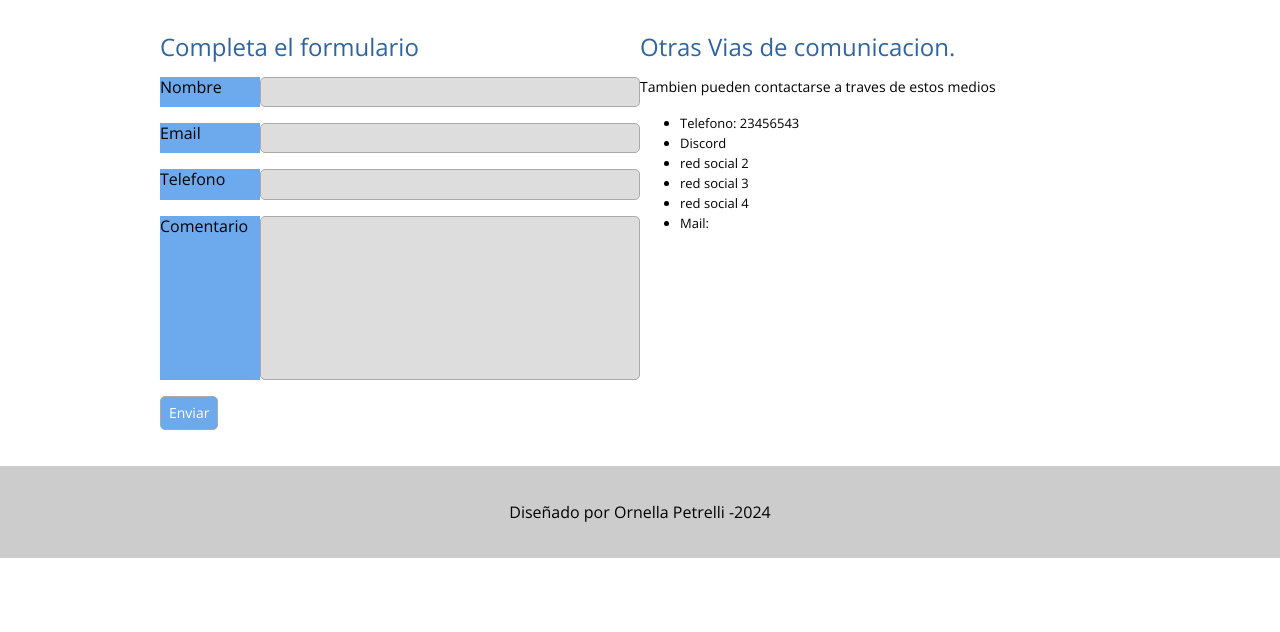
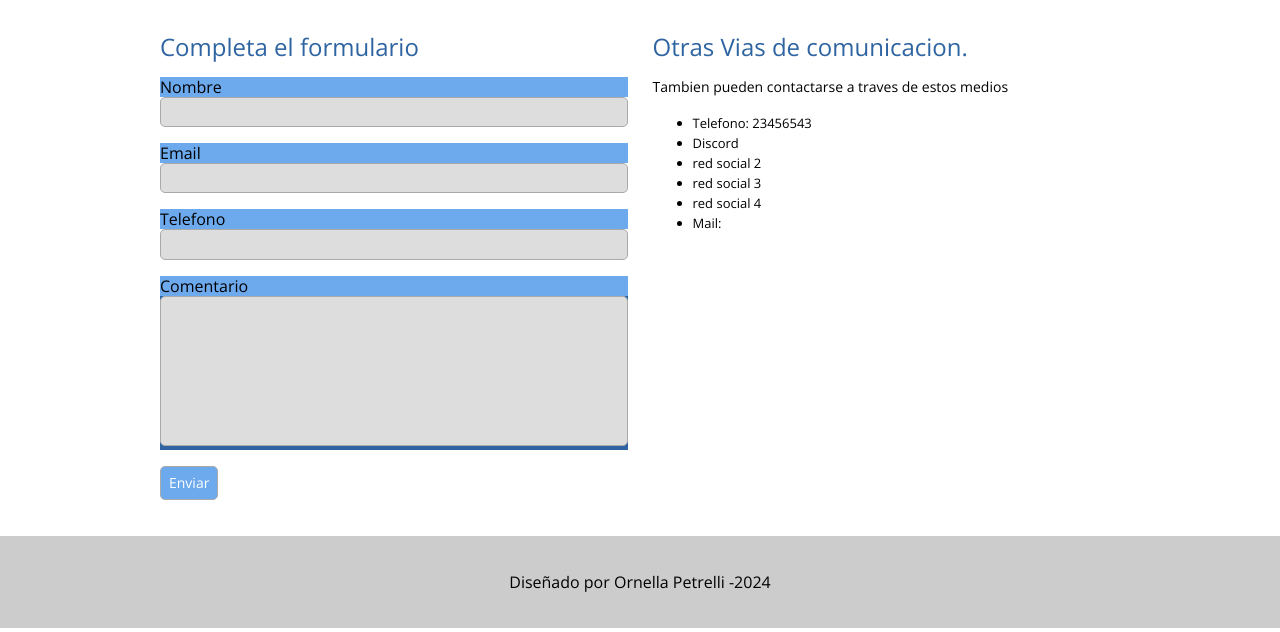
Before and after one commit to orneepetrelli/clase-8-y-9, a plain HTML site: page contactos.html in a window 1280 px wide. Shown: the part 168-800 px from the top of the page. Drawn offline with nearby package versions, Linux system fonts and the light colour scheme.

Commit message:
fin de este trabajo

```diff
--- a/css/transportes.css
+++ b/css/transportes.css
@@ -162,6 +162,7 @@ h2{
 
 .contacto{
     display: flex;
+    gap: 25px;
 }
 
 .contacto div{
@@ -176,13 +177,15 @@ h2{
     font-size: 13px;
 }
 
-.formulario p{
-    display: flex;
-}
+/*.formulario p{
+    display: flex; hace que el lebal ,input esten en la misma linea
+}*/
 
 .formulario p label{
     min-width: 100px;
     background-color: #6da9ed;
+    display: flex;
+    align-items: center;
 }
 
 .formulario p input ,
@@ -193,11 +196,18 @@ h2{
     border-radius: 5px;
     padding: 6px;
     font-size: 14px;
+    box-sizing: border-box;
 }
 
 .formulario p textarea{
 resize: none;
 height: 150px;
+}
+
+.formulario p:nth-child(4){/*contra: si modifico al padre ,
+    si modifico el contenido entonces ya no me sirve, tengo que modificar el nivel del hijo.*/
+    background-color: #2e64a1;
+    align-items: start;
 }
 
 .formulario input[type="submit"]{
@@ -207,6 +217,12 @@ height: 150px;
     box-shadow: 0 0 10px rgba(o,o,o,o.3);
     color: white;
     cursor: pointer;
+    /*position: relative;
+    left: 100px;*/
+}
+
+.formulario input[type="submit"]:hover{
+    background-color: #2e64a1;
 }
 
 /*fin contacto*/
```
